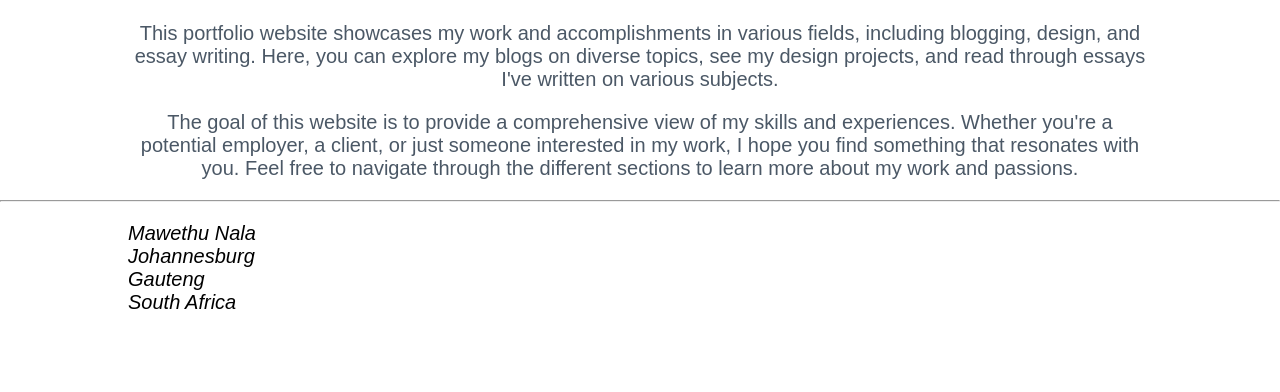
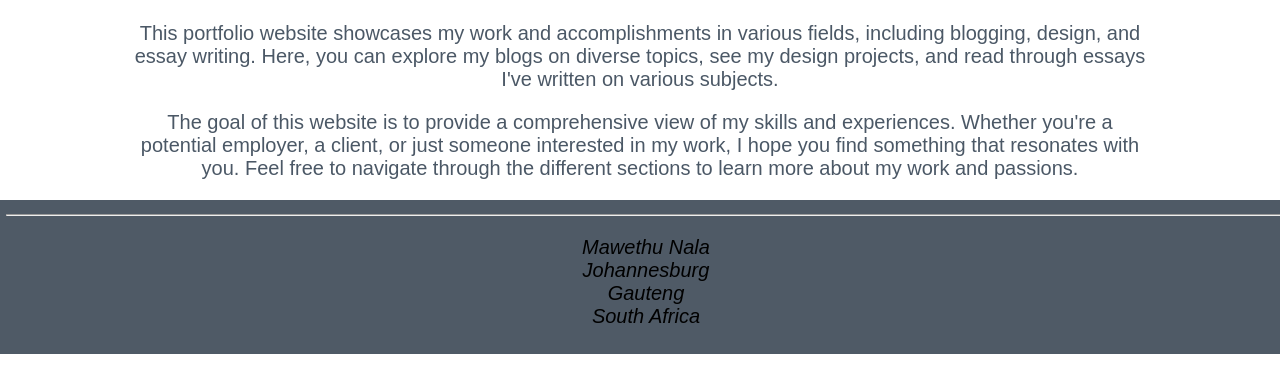
Before and after one commit to Wits-Digital-Arts-Interactive-Media/WSOA3028A2128875, a plain HTML site: page index.html in a window 1280 px wide. Shown: the part 216-608 px from the top of the page. Drawn offline with Linux system fonts and the light colour scheme; files whose address does not match are found by name.

Commit message:
Update style.css

```diff
--- a/styles/style.css
+++ b/styles/style.css
@@ -1,4 +1,4 @@
-body {
+.body {
     color: #dadada;
 }
 
@@ -43,7 +43,7 @@ p {
 
 }
 
-.footer {
+footer {
     background-color: #4f5a66;
     color: #fff;
     padding: 6px;
```
